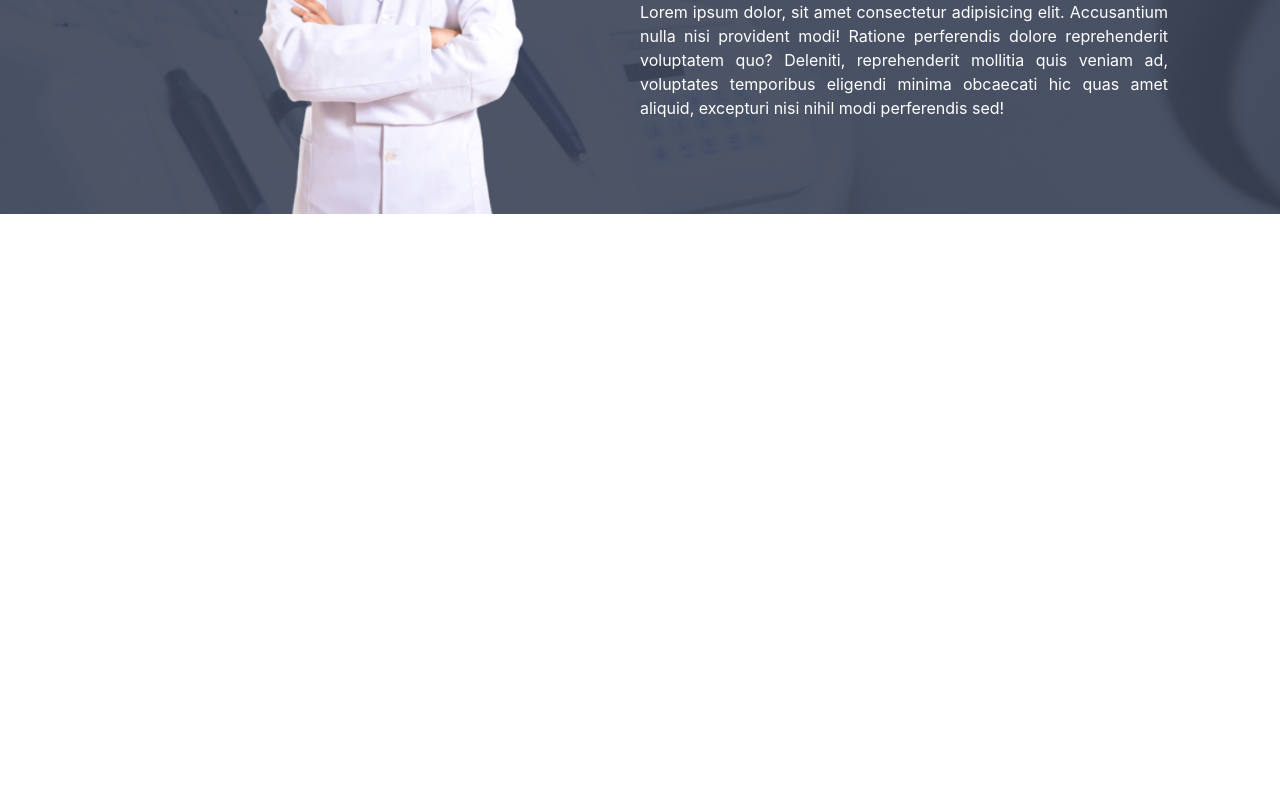
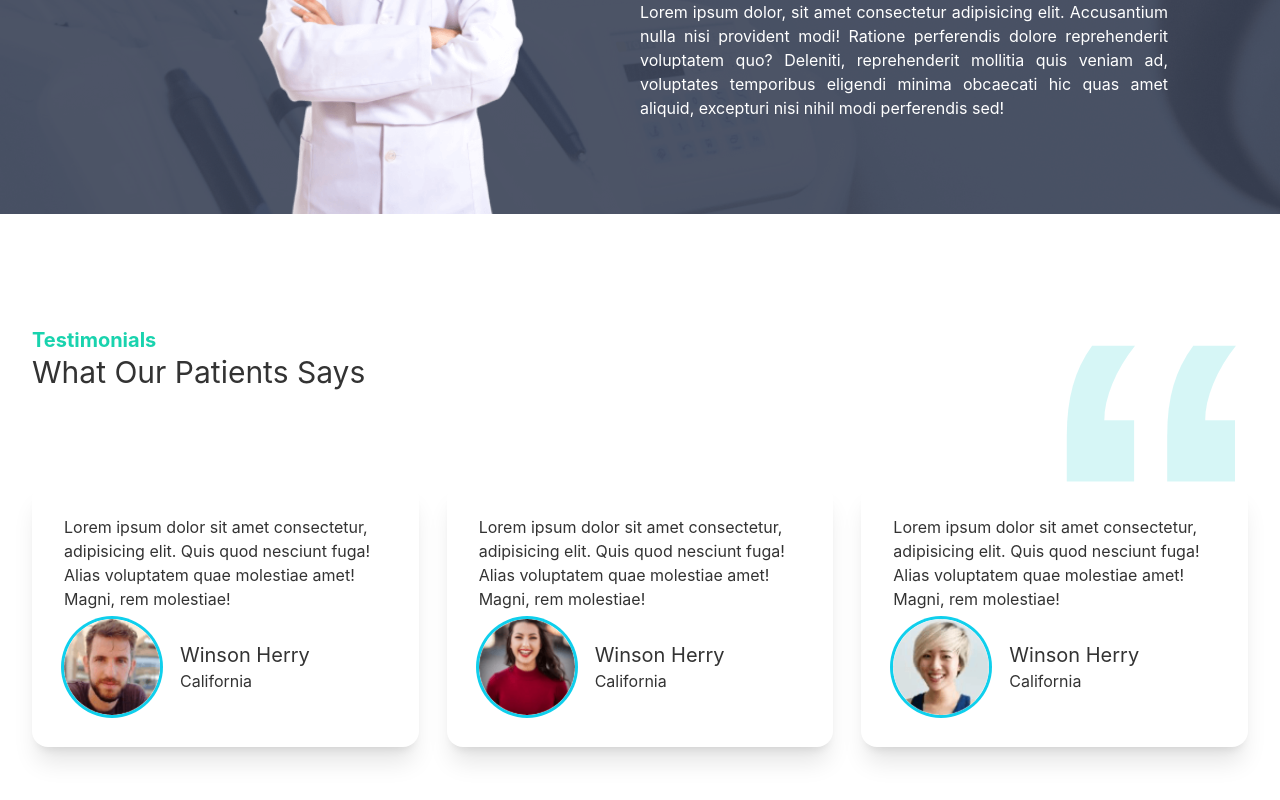
Before and after one commit to Fahadmohammad1/doctors-portal-client, a React (Create React App) app: page / in a window 1280 px wide. Shown: the part 2758-3558 px from the top of the page. Before the commit the page ends 2972 px from the top, so only its background shows below. Built offline with nearby package versions, Linux system fonts and the light colour scheme.

Commit message:
review added

```diff
--- a/src/Pages/Home/Home.js
+++ b/src/Pages/Home/Home.js
@@ -5,6 +5,7 @@
 import Services from "./Services";
 import DentalCare from "./DentalCare";
 import MakeAppointment from "./MakeAppointment";
+import Testimonials from "./Testimonials";
 
 const Home = () => {
   return (
@@ -27,6 +28,7 @@
         <DentalCare></DentalCare>
       </div>
       <MakeAppointment></MakeAppointment>
+      <Testimonials></Testimonials>
     </div>
   );
 };
--- /dev/null
+++ b/src/Pages/Home/Review.js
@@ -0,0 +1,28 @@
+import React from "react";
+
+const Review = ({ review }) => {
+  return (
+    <div class="card max-w-lg bg-base-100 shadow-xl">
+      <div class="card-body">
+        <p>
+          Lorem ipsum dolor sit amet consectetur, adipisicing elit. Quis quod
+          nesciunt fuga! Alias voluptatem quae molestiae amet! Magni, rem
+          molestiae!
+        </p>
+        <div className="flex items-center">
+          <div class="avatar">
+            <div class="w-24 rounded-full ring ring-primary ring-offset-base-100 mr-5">
+              <img src={review?.img} alt="" />
+            </div>
+          </div>
+          <div>
+            <h4 className="text-xl">{review.name}</h4>
+            <p>{review.location}</p>
+          </div>
+        </div>
+      </div>
+    </div>
+  );
+};
+
+export default Review;
--- a/src/Pages/Home/Services.js
+++ b/src/Pages/Home/Services.js
@@ -31,7 +31,7 @@
         our services
       </h3>
       <h1 className="text-4xl text-center text-accent">Services We Provide</h1>
-      <div className="grid lg:grid-cols-3 mt-16">
+      <div className="grid lg:grid-cols-3 mt-16 gap-7 lg:px-6">
         {services.map((service) => (
           <Service service={service} key={service.id}></Service>
         ))}
--- /dev/null
+++ b/src/Pages/Home/Testimonials.js
@@ -0,0 +1,55 @@
+import React from "react";
+import quote from "../../assets/icons/quote.svg";
+import people1 from "../../assets/images/people1.png";
+import people2 from "../../assets/images/people2.png";
+import people3 from "../../assets/images/people3.png";
+import Review from "./Review";
+
+const Testimonials = () => {
+  const reveiws = [
+    {
+      _id: 1,
+      name: "Winson Herry",
+      img: people1,
+      reveiw:
+        "This is a testing reveiw for reveiw section in doctors portal website.",
+      location: "California",
+    },
+    {
+      _id: 2,
+      name: "Winson Herry",
+      img: people2,
+      reveiw:
+        "This is a testing reveiw for reveiw section in doctors portal website.",
+      location: "California",
+    },
+    {
+      _id: 3,
+      name: "Winson Herry",
+      img: people3,
+      reveiw:
+        "This is a testing reveiw for reveiw section in doctors portal website.",
+      location: "California",
+    },
+  ];
+  return (
+    <section className="px-8 my-28">
+      <div className="flex justify-between">
+        <div>
+          <h4 className="text-xl text-secondary font-bold">Testimonials</h4>
+          <h2 className="text-3xl">What Our Patients Says</h2>
+        </div>
+        <div>
+          <img className="w-24 lg:w-48" src={quote} alt="" />
+        </div>
+      </div>
+      <div className="grid grid-cols-1 md:grid-cols-2 lg:grid-cols-3 gap-7">
+        {reveiws.map((review) => (
+          <Review review={review} key={review._id}></Review>
+        ))}
+      </div>
+    </section>
+  );
+};
+
+export default Testimonials;
```
